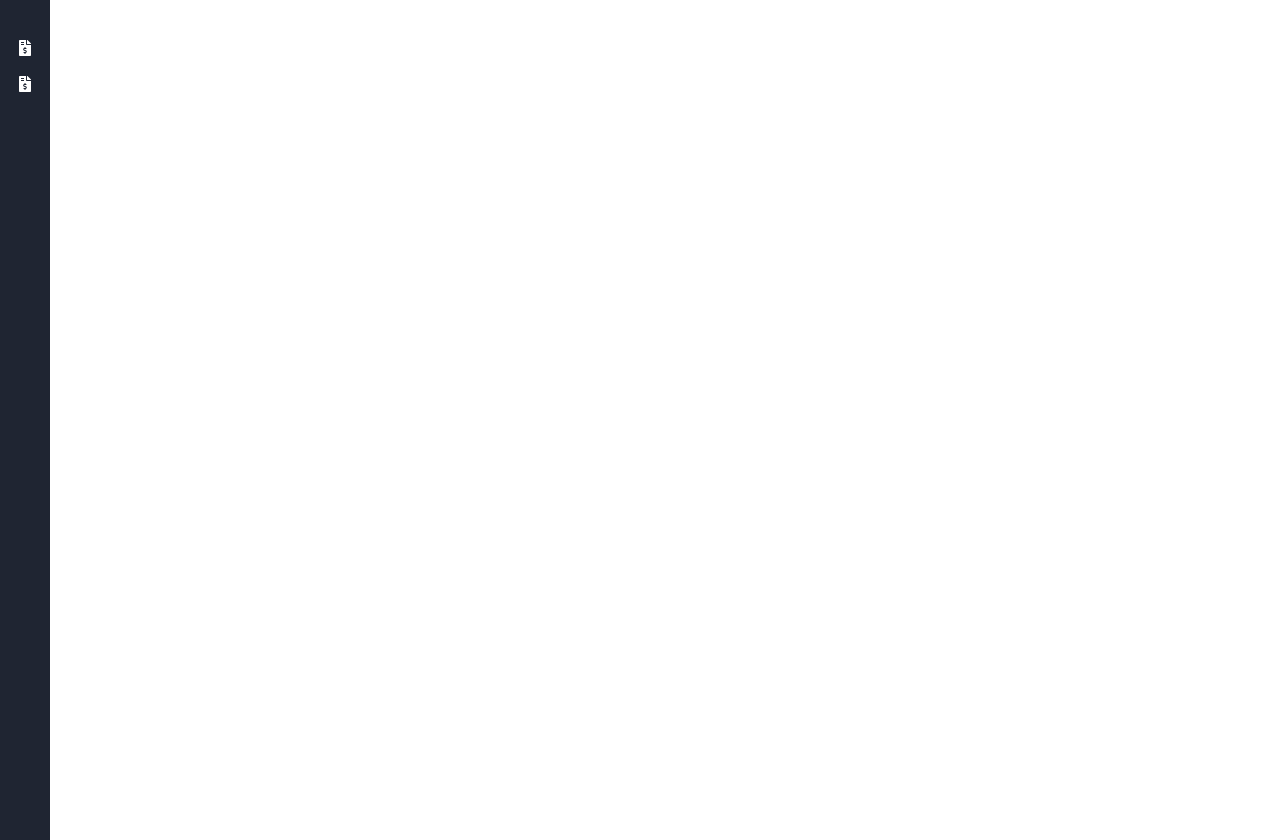
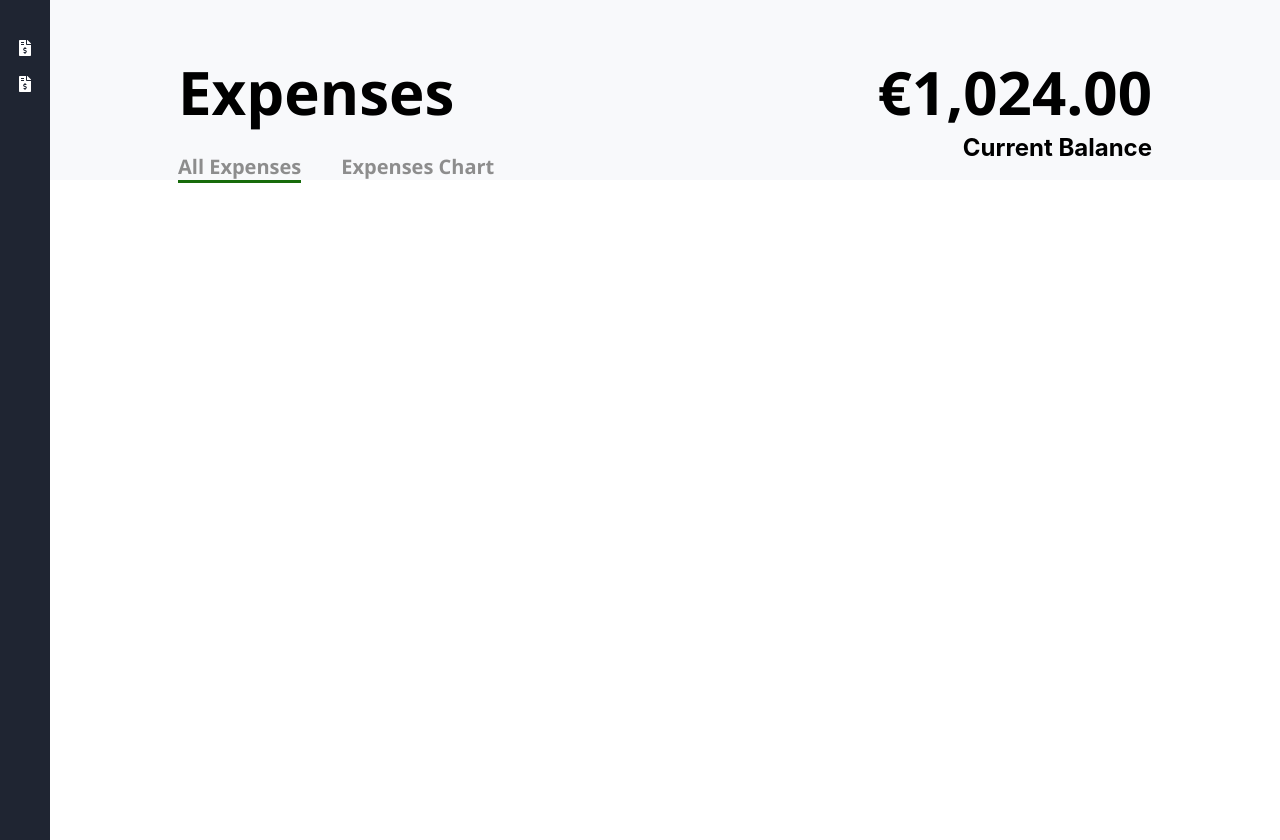
Before and after one commit to VCarlosJP/Expenses-Dashboard-ReactJS, a React (Create React App) app: page / in a window 1280 px wide. Built offline with nearby package versions, Linux system fonts and the light colour scheme.

Commit message:
operations component layout

```diff
--- a/src/App.js
+++ b/src/App.js
@@ -1,15 +1,22 @@
-import logo from './logo.svg';
-import './App.css';
+import logo from "./logo.svg";
+import "./App.css";
 
-import React from 'react';
-import { BrowserRouter } from 'react-router-dom';
-import MainNav from './components/MainNav/MainNav';
+import React from "react";
+import { BrowserRouter } from "react-router-dom";
+import MainNav from "./components/MainNav/MainNav";
+import OperationsHeader from "./components/MainContent/operationsHeader";
+import styles from "./styles/app.scss";
 
 function App() {
   return (
-    <div className="App">
+    <div className="app-container">
       <BrowserRouter>
+        <div className="navbar">
           <MainNav />
+        </div>
+        <div className="operations">
+          <OperationsHeader />
+        </div>
       </BrowserRouter>
     </div>
   );
--- /dev/null
+++ b/src/components/MainContent/operationsHeader.js
@@ -0,0 +1,28 @@
+import React from "react";
+import styles from "../../styles/operationsHeader.scss";
+
+function OperationsHeader(operation, subOperations, balance) {
+  return (
+    <div className="operations-container">
+      <div className="operations">
+        <h1>Expenses</h1>
+        <div className="sub-operations">
+          <ul>
+            <li>
+              <a className="active-sub-operation">All Expenses</a>
+            </li>
+            <li>
+              <a>Expenses Chart</a>
+            </li>
+          </ul>
+        </div>
+      </div>
+      <div className="balance">
+        <h1>€1,024.00</h1>
+        <h2>Current Balance</h2>
+      </div>
+    </div>
+  );
+}
+
+export default OperationsHeader;
--- /dev/null
+++ b/src/styles/app.scss
@@ -0,0 +1,17 @@
+.app-container {
+  display: grid;
+  grid-template-columns: 50px auto;
+  grid-template-rows: repeat(auto, 3);
+  grid-template-areas:
+    "navbar operations operations"
+    "navbar . ."
+    "navbar . .";
+}
+
+.navbar {
+  grid-area: navbar;
+}
+
+.operations {
+  grid-area: operations;
+}
--- /dev/null
+++ b/src/styles/operationsHeader.scss
@@ -0,0 +1,61 @@
+h1,
+h2,
+a,
+div,
+ul,
+li {
+  padding: 0;
+  margin: 0;
+}
+
+.operations-container {
+  display: grid;
+  grid-template-columns: auto auto;
+  grid-template-areas: "operations balance";
+
+  height: 180px;
+  align-content: end;
+  justify-content: space-between;
+  background: #f8f9fb;
+
+  padding-left: 10vw;
+  padding-right: 10vw;
+}
+
+.operations {
+  grid-area: operations;
+}
+
+.operations > h1 {
+  font-size: 60px;
+  font-family: "Segoe UI", Tahoma, Geneva, Verdana, sans-serif;
+  padding-bottom: 20px;
+}
+
+.sub-operations {
+  display: flex;
+  font-family: "Segoe UI", Tahoma, Geneva, Verdana, sans-serif;
+  color: #8d8d8d;
+  font-size: 20px;
+}
+
+.sub-operations li {
+  margin-right: 40px;
+  display: inline;
+  font-weight: 600;
+  cursor: pointer;
+}
+
+.active-sub-operation {
+  border-bottom: 3px solid #176b0b;
+}
+
+.balance {
+  grid-area: balance;
+  text-align: right;
+}
+
+.balance > h1 {
+  font-size: 60px;
+  font-family: "Segoe UI", Tahoma, Geneva, Verdana, sans-serif;
+}
```
